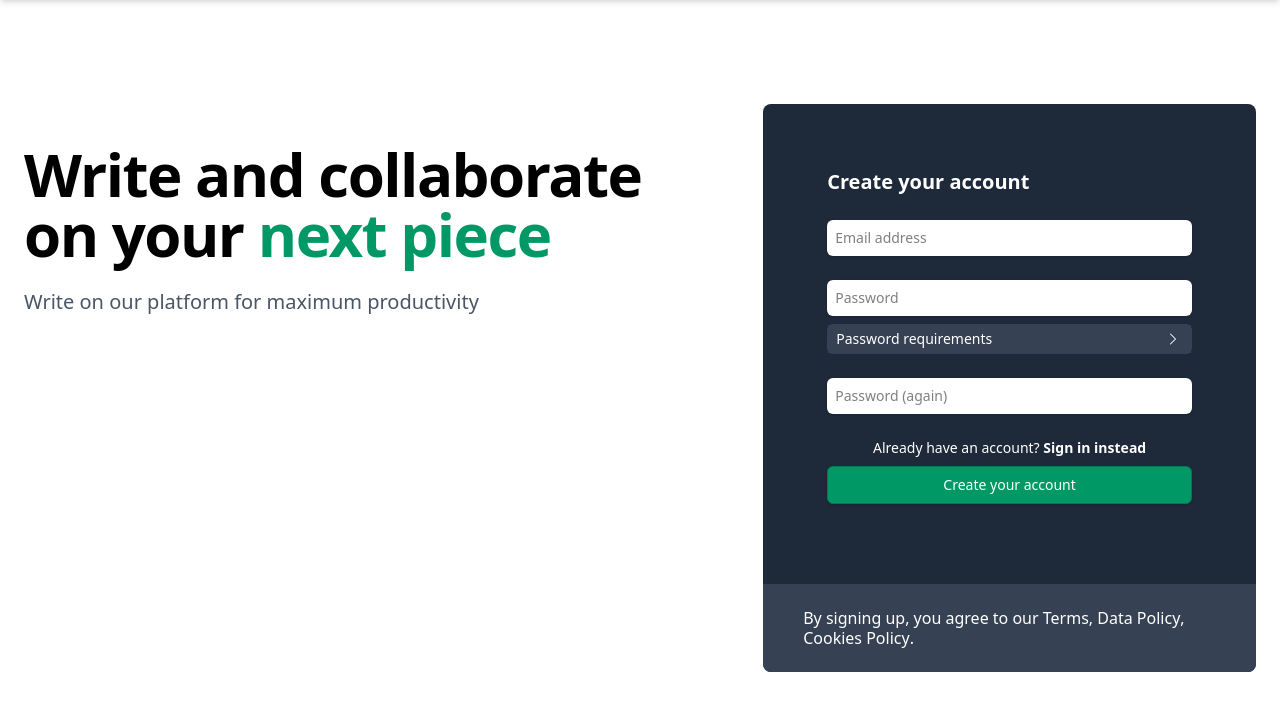
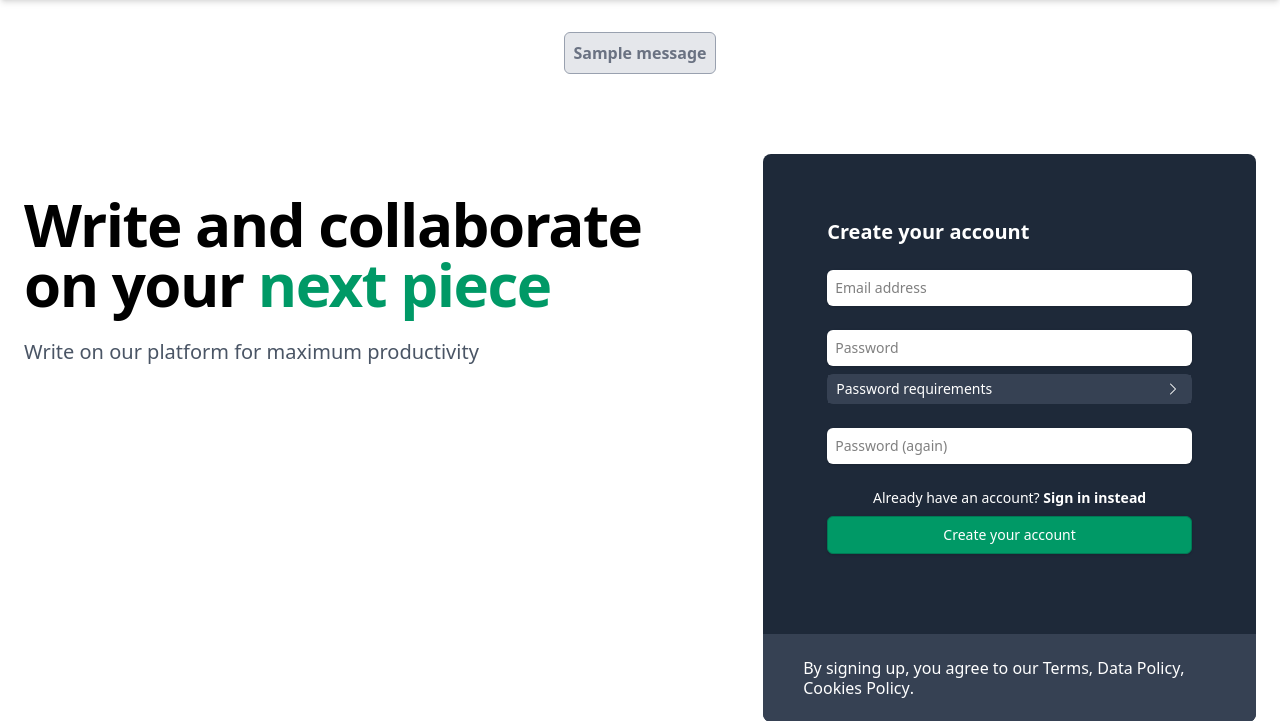
Before and after one commit to teguhsam/django-fullstack-webapp, a Django app: page / in a window 1280 px wide. Shown: the part 71-792 px from the top of the page. Before the commit the page ends 743 px from the top, so only its background shows below. Run offline with Django 5.2, Linux system fonts and the light colour scheme; tables that the repository leaves empty hold one stand-in row (values such as "Sample post"); one stand-in notice (Sample message) is shown; some libraries are stand-ins or nearby versions.

Commit message:
how to flash messages in our Django apps

```diff
--- a/static/output.css
+++ b/static/output.css
@@ -739,6 +739,9 @@
   .border-gray-300 {
     border-color: var(--color-gray-300);
   }
+  .border-gray-400 {
+    border-color: var(--color-gray-400);
+  }
   .border-gray-700 {
     border-color: var(--color-gray-700);
   }
@@ -830,6 +833,9 @@
   }
   .text-emerald-600 {
     color: var(--color-emerald-600);
+  }
+  .text-gray-500 {
+    color: var(--color-gray-500);
   }
   .text-gray-600 {
     color: var(--color-gray-600);
--- a/templates/base.html
+++ b/templates/base.html
@@ -45,6 +45,15 @@
       </div>
     </nav>
     <div class="p-2 md:p-4 lg:p-6">
+      <div class="flex justify-center mt-2 text-gray-500 font-bold">
+        {% if messages %}
+          <ul>
+            {% for message in messages %}
+              <li class="border p-2 border-gray-400 bg-gray-200 rounded-md {{ message.tags }}">{{ message }}</li>
+            {% endfor %}
+          </ul>
+        {% endif %}
+      </div>
       {% block base_content %}
       {% endblock base_content %}
     </div>
```
